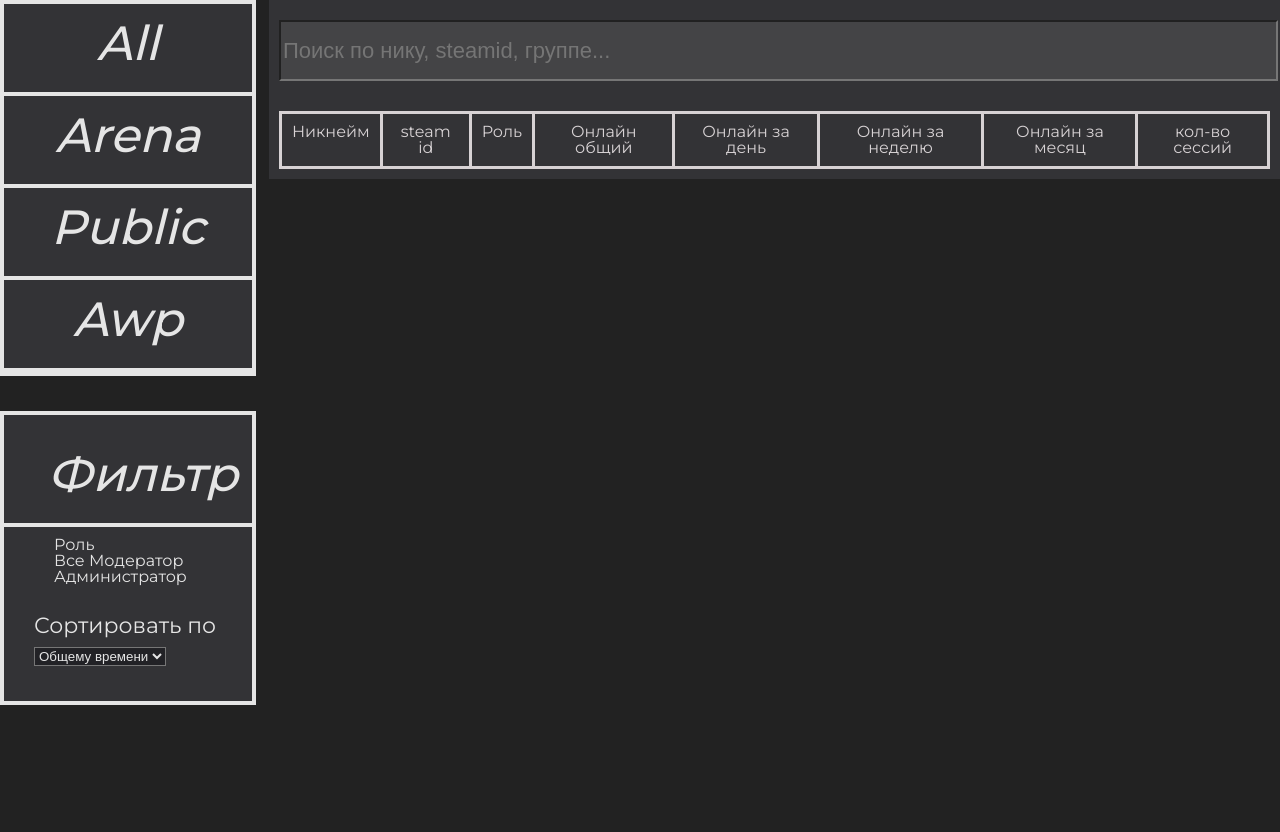
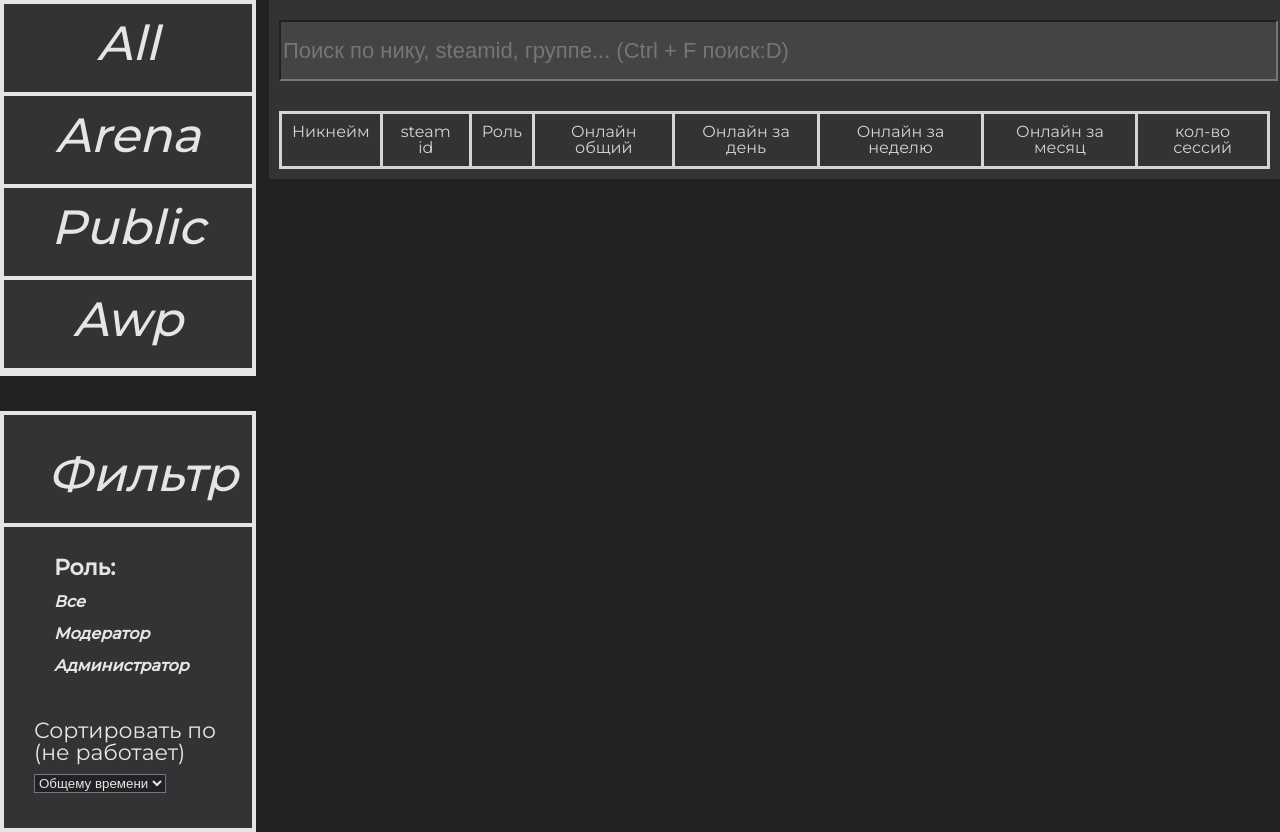
Before and after one commit to Sadpeak/playtime-tracker, a Django app: page /stats/awp/ in a window 1280 px wide. Before the commit the page ends 705 px from the top, so only its background shows below. Run offline with Django 3.2, Linux system fonts and the light colour scheme; data that the repository does not hold is empty.

Commit message:
cosmetic: filter

```diff
--- a/web/playtime_tracker/stats/static/css/style.css
+++ b/web/playtime_tracker/stats/static/css/style.css
@@ -153,3 +153,14 @@ table, th, td {
 .btn-submit {
 	margin-top: 25px;
 }
+
+.nav-link{
+	display: block;
+	font-weight: bold;
+	font-style: italic;
+}
+
+.role {
+	margin-bottom: 15px;
+	font-weight: bold;
+}
--- a/web/playtime_tracker/stats/templates/stats.html
+++ b/web/playtime_tracker/stats/templates/stats.html
@@ -22,16 +22,16 @@
 			<h3>Фильтр</h3>
 
 			<div style="padding: 10px 20px">
-                Роль
+                <p class="role">Роль:</p>
                 <div class="nav flex-column nav-pills" role="tablist" aria-orientation="vertical">
                     {% for role in roles %}
-                        <a class="nav-link {{ role.class }}" href="?role={{ role.key }}">{{ role.text }}</a>
+                        <a class="nav-link {{ role.class }}" href="?role={{ role.key }}">{{ role.text }}</a><br>
                     {% endfor %}
                 </div>
             </div>
 
 			<div class="sort">
-			<p>Сортировать по</p>
+			<p>Сортировать по <br>(не работает)</p>
 			<select name="period">
 				<option value="1">Общему времени</option>
 				<option value="2">Тому</option>
@@ -41,7 +41,7 @@
 		</div>
 
 	</div><div class="container">
-		<input class="search" placeholder="Поиск по нику, steamid, группе..."></input>
+		<input class="search" placeholder="Поиск по нику, steamid, группе... (Ctrl + F поиск:D)"></input>
 		<div class="stats">
 			<table style="width:100%">
 				<tr>
```
